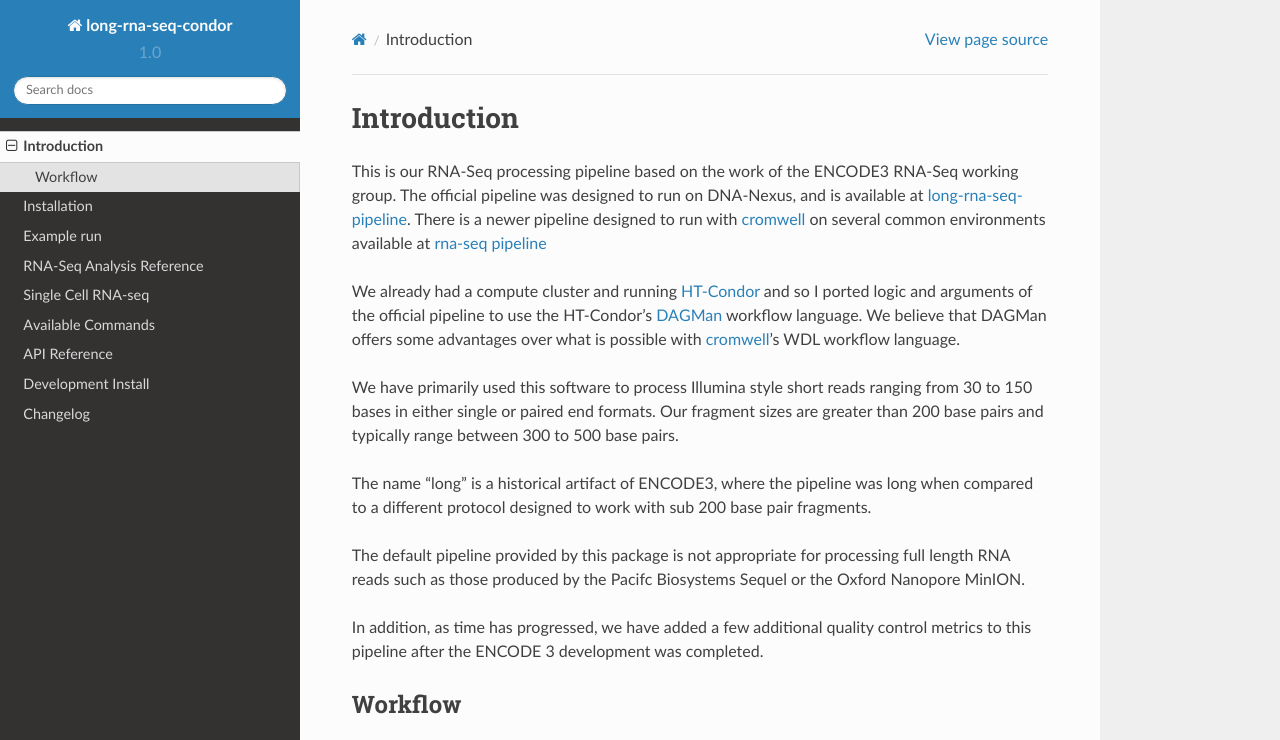
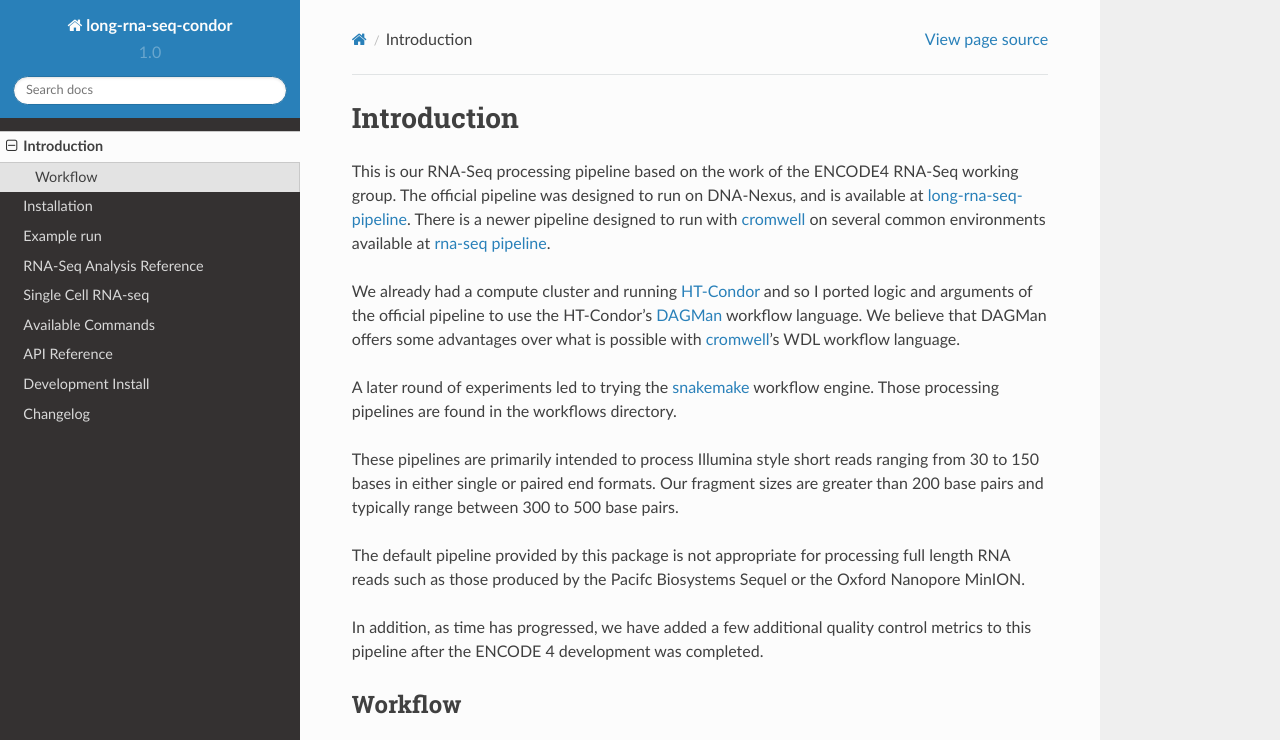
Before and after one commit to detrout/woldlab-rna-seq, a Sphinx documentation site: the page built from docs/overview.rst, in a window 1280 px wide and 1033 px high, cut to the strip 0-740 px from the top of the window. Built offline with Sphinx 7.4.7 and the Read the Docs theme 2.0.0, drawn with Linux system fonts in a browser that asks for light colours.

Commit message:
Update description of pipeline history a bit

```diff
--- a/docs/overview.rst
+++ b/docs/overview.rst
@@ -2,10 +2,10 @@ Introduction
 ============
 
 This is our RNA-Seq processing pipeline based on the work of the
-ENCODE3 RNA-Seq working group. The official pipeline was designed to
+ENCODE4 RNA-Seq working group. The official pipeline was designed to
 run on DNA-Nexus, and is available at `long-rna-seq-pipeline`_. There
 is a newer pipeline designed to run with `cromwell`_ on several common
-environments available at `rna-seq pipeline`_
+environments available at `rna-seq pipeline`_.
 
 We already had a compute cluster and running `HT-Condor`_ and so I
 ported logic and arguments of the official pipeline to use the
@@ -13,21 +13,21 @@ HT-Condor's `DAGMan`_ workflow language. We believe that DAGMan offers some
 advantages over what is possible with `cromwell`_'s WDL workflow
 language.
 
-We have primarily used this software to process Illumina style short
+A later round of experiments led to trying the `snakemake`_ workflow
+engine. Those processing pipelines are found in the workflows
+directory.
+
+These pipelines are primarily intended to process Illumina style short
 reads ranging from 30 to 150 bases in either single or paired end
 formats. Our fragment sizes are greater than 200 base pairs and
 typically range between 300 to 500 base pairs.
-
-The name "long" is a historical artifact of ENCODE3, where the pipeline was
-long when compared to a different protocol designed to work with sub
-200 base pair fragments.
 
 The default pipeline provided by this package is not appropriate for
 processing full length RNA reads such as those produced by the Pacifc
 Biosystems Sequel or the Oxford Nanopore MinION.
 
 In addition, as time has progressed, we have added a few additional
-quality control metrics to this pipeline after the ENCODE 3
+quality control metrics to this pipeline after the ENCODE 4
 development was completed.
 
 Workflow
@@ -64,3 +64,4 @@ Workflow
 .. _rna-seq pipeline: https://github.com/ENCODE-DCC/rna-seq-pipeline
 .. _cromwell: https://software.broadinstitute.org/wdl/
 .. _DAGMan: http://research.cs.wisc.edu/htcondor/manual/latest/DAGManApplications.html
+.. _snakemake: https://snakemake.readthedocs.io/en/stable/
```
